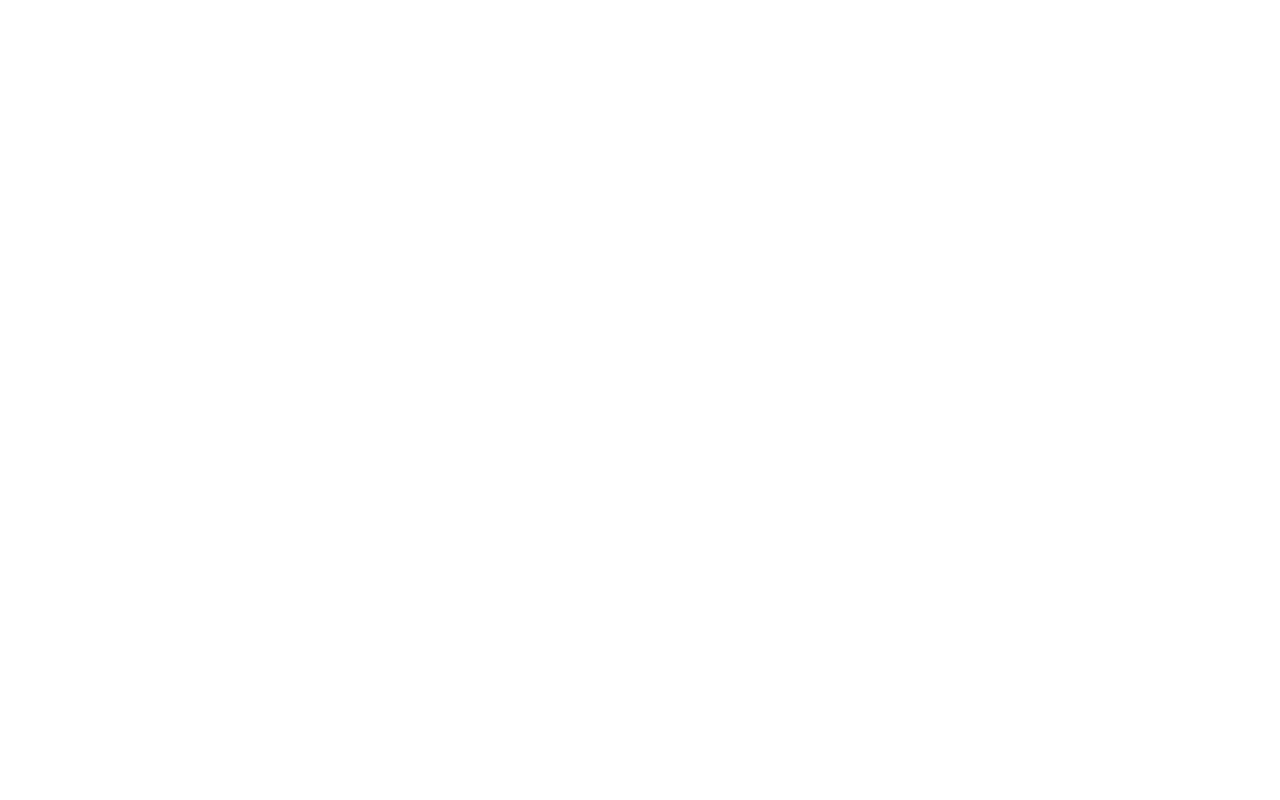
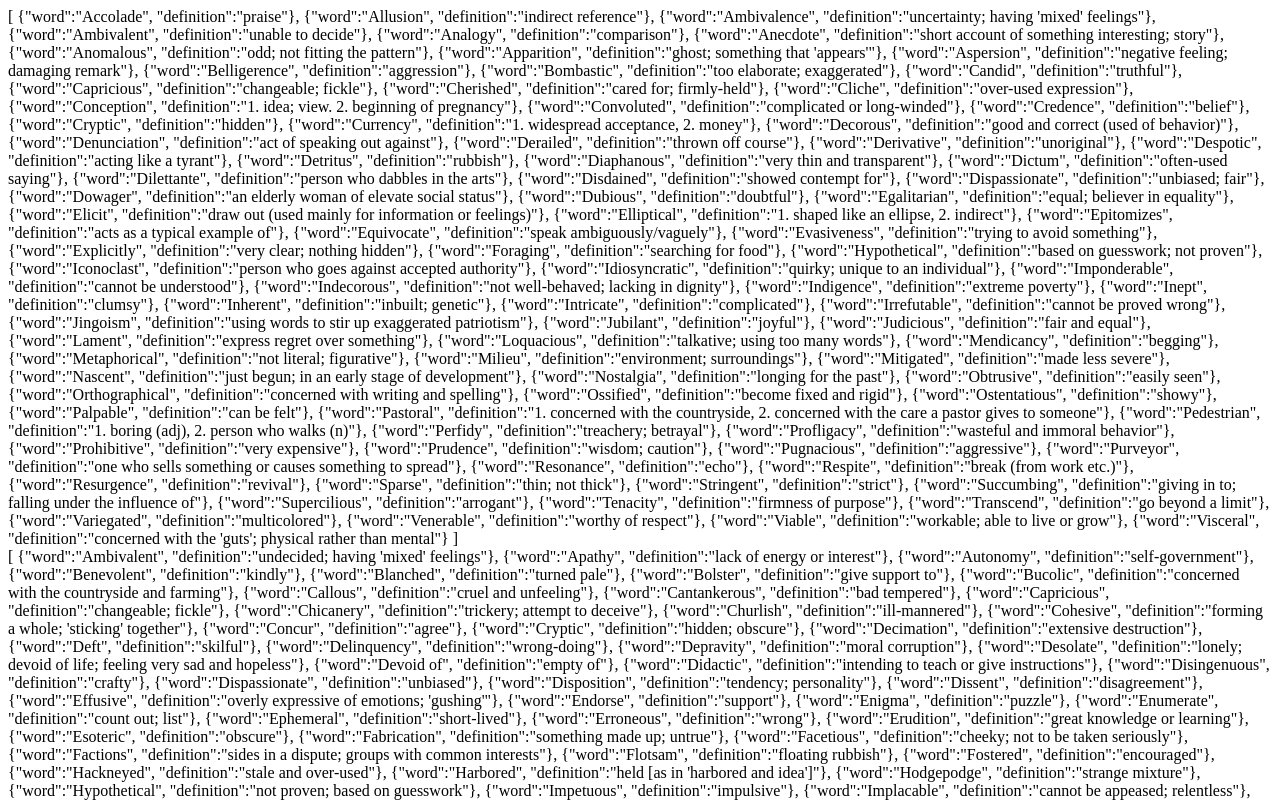
Before and after one commit to ohnx/vocab-quiz, a plain HTML site: page combine.html in a window 1280 px wide. Shown: the top 800 px of the page. Drawn offline with Linux system fonts and the light colour scheme; no server answers.

Commit message:
Update combine.html

```diff
--- a/combine.html
+++ b/combine.html
@@ -28,8 +28,8 @@
 
 (function() {
     var x = document.getElementsByClassName("toCombine");
-    for(var thing in x) {
-        sendRequest(thing);
+    for(var i=0; i<x.length; i++) {
+        sendRequest(x[i]);
     }
 })();
 </script>
```
